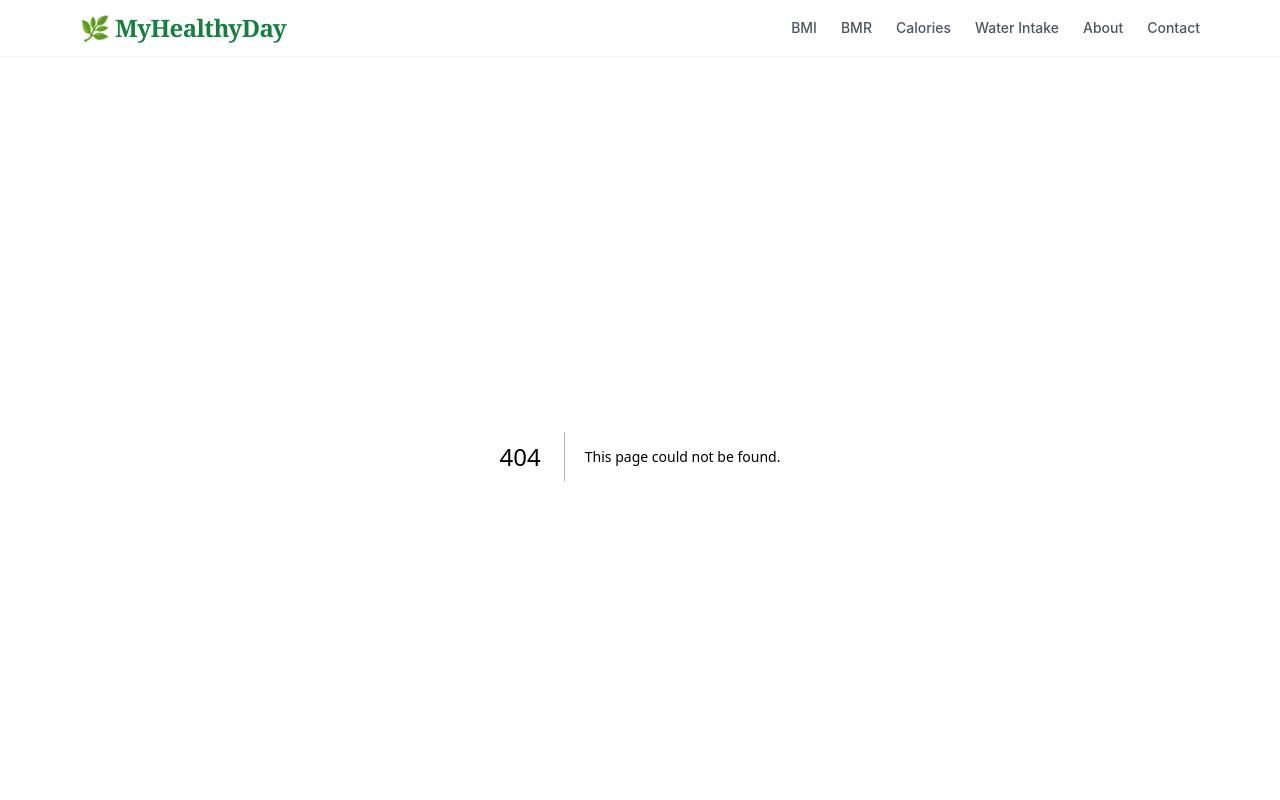
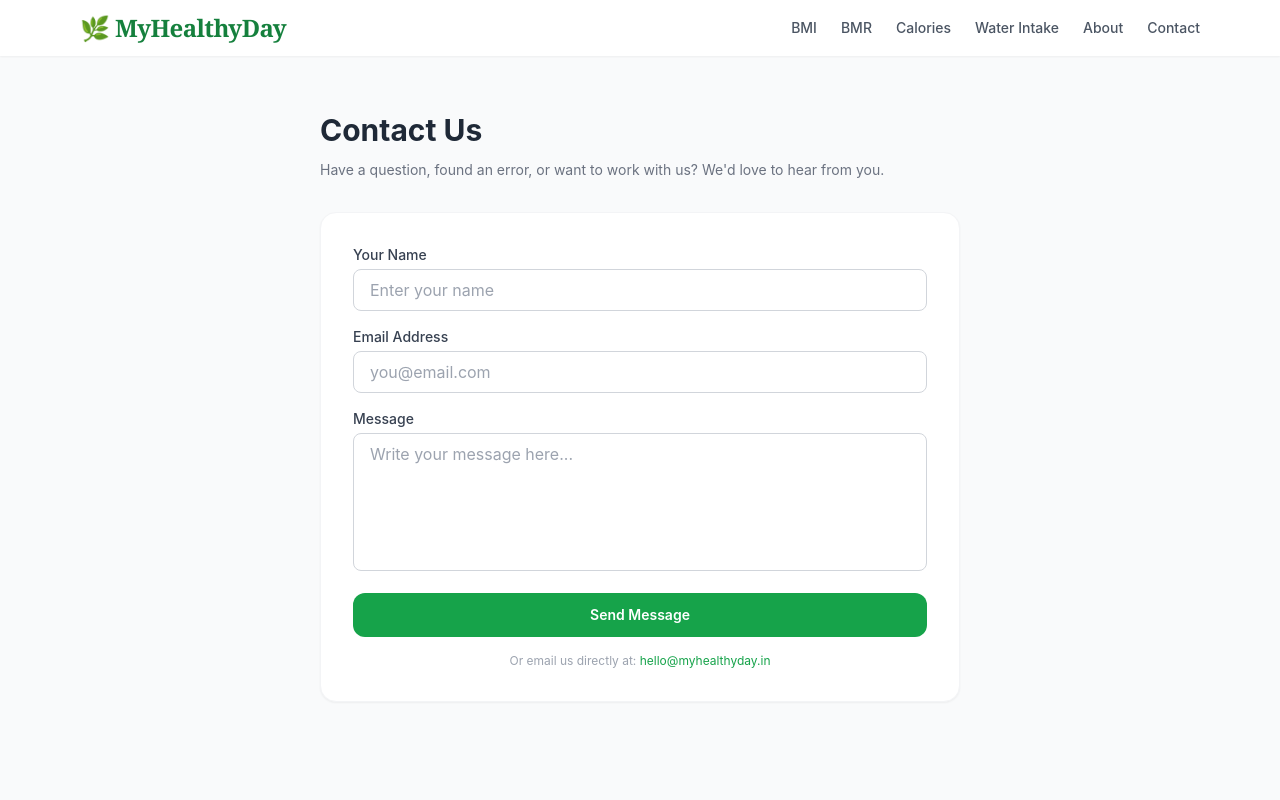
Before and after one commit to Bengalistore/Myhealthyday, a Next.js app: page /contact in a window 1280 px wide. Before the commit this address had no page. Shown: the top 800 px of the page. Built offline with nearby package versions, Linux system fonts and the light colour scheme.

Commit message:
Create page.tsx

```diff
--- /dev/null
+++ b/app/contact/page.tsx
@@ -0,0 +1,36 @@
+import type { Metadata } from "next";
+
+export const metadata: Metadata = {
+  title: "Contact Us | My Healthy Day",
+  description: "Get in touch with the My Healthy Day team for questions, feedback, or partnership inquiries.",
+};
+
+export default function ContactPage() {
+  return (
+    <div className="max-w-2xl mx-auto px-4 py-14">
+      <h1 className="text-3xl font-bold text-gray-800 mb-3">Contact Us</h1>
+      <p className="text-gray-500 mb-8 text-sm">Have a question, found an error, or want to work with us? We&apos;d love to hear from you.</p>
+
+      <div className="bg-white border border-gray-100 rounded-2xl p-8 shadow-sm">
+        <div className="space-y-4">
+          <div>
+            <label className="block text-sm font-medium text-gray-700 mb-1">Your Name</label>
+            <input type="text" placeholder="Enter your name" className="calculator-input" />
+          </div>
+          <div>
+            <label className="block text-sm font-medium text-gray-700 mb-1">Email Address</label>
+            <input type="email" placeholder="you@email.com" className="calculator-input" />
+          </div>
+          <div>
+            <label className="block text-sm font-medium text-gray-700 mb-1">Message</label>
+            <textarea rows={5} placeholder="Write your message here..." className="calculator-input resize-none"></textarea>
+          </div>
+          <button className="w-full bg-green-600 hover:bg-green-700 text-white font-semibold py-3 rounded-xl transition text-sm">
+            Send Message
+          </button>
+        </div>
+        <p className="text-xs text-gray-400 mt-4 text-center">Or email us directly at: <a href="mailto:hello@myhealthyday.in" className="text-green-600">hello@myhealthyday.in</a></p>
+      </div>
+    </div>
+  );
+}
```
